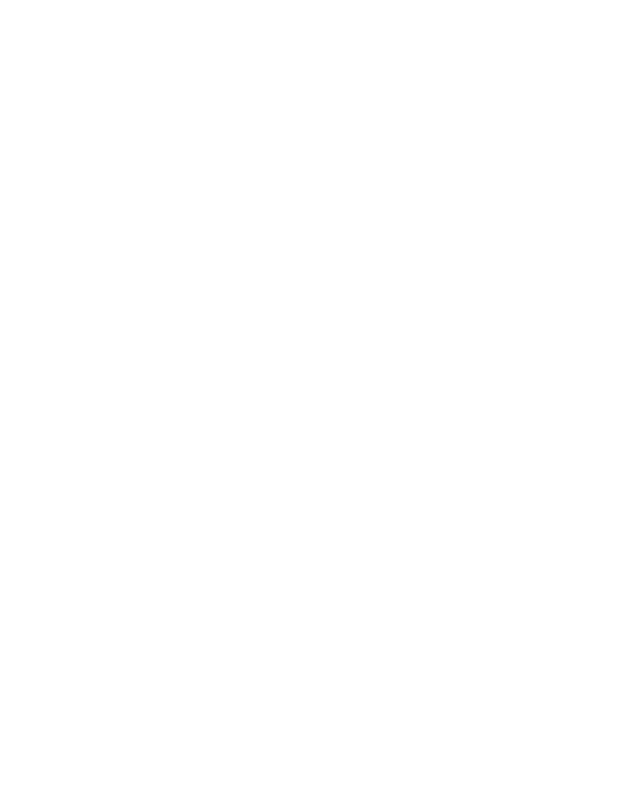
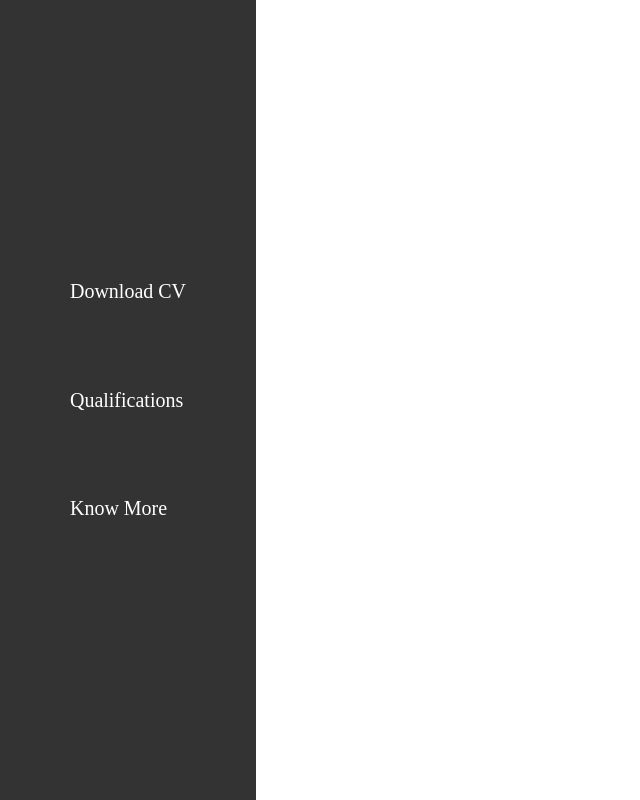
Before and after one commit to iamerratic/msc_workshop_day1, a plain HTML site: page index.html in a window 1280 px wide. Shown: the whole page, without its empty margins (0-640 px from the left). Drawn offline with Linux system fonts and the light colour scheme.

Commit message:
sidebar added

```diff
--- a/index.html
+++ b/index.html
@@ -8,7 +8,30 @@
 </head>
 <body>
 
+    <div class="container">
 
+        <div class="sidebar">
+
+            <div class="sidebar_nav">
+
+                <div>
+                    Download CV
+                </div>
+                <div>
+                    Qualifications
+                </div>
+                <div>
+                    Know More
+                </div>
+
+            </div>
+
+        </div>
+
+        <div class="main">
+        </div>
+
+    </div>
 
     <script src="./static/js/main.js"></script>
 </body>
--- a/static/css/main.css
+++ b/static/css/main.css
@@ -0,0 +1,36 @@
+
+html{
+    height: 100%;
+}
+
+body{
+    margin: 0;
+    height: 100%;
+}
+
+.container{
+    height: 100%;
+    display: flex;
+}
+
+.sidebar{
+    flex: 0.2;
+    background-color: rgba(0,0,0,0.8);
+    display: flex;
+    justify-content: center;
+    align-items: center;
+}
+
+.main{
+    flex: 0.8;
+}
+
+.sidebar_nav{
+    display: flex;
+    flex-direction: column;
+    height: 30%;
+    justify-content: space-between;
+    color: white;
+    font-size: 20px;
+    cursor: pointer;
+}
```
